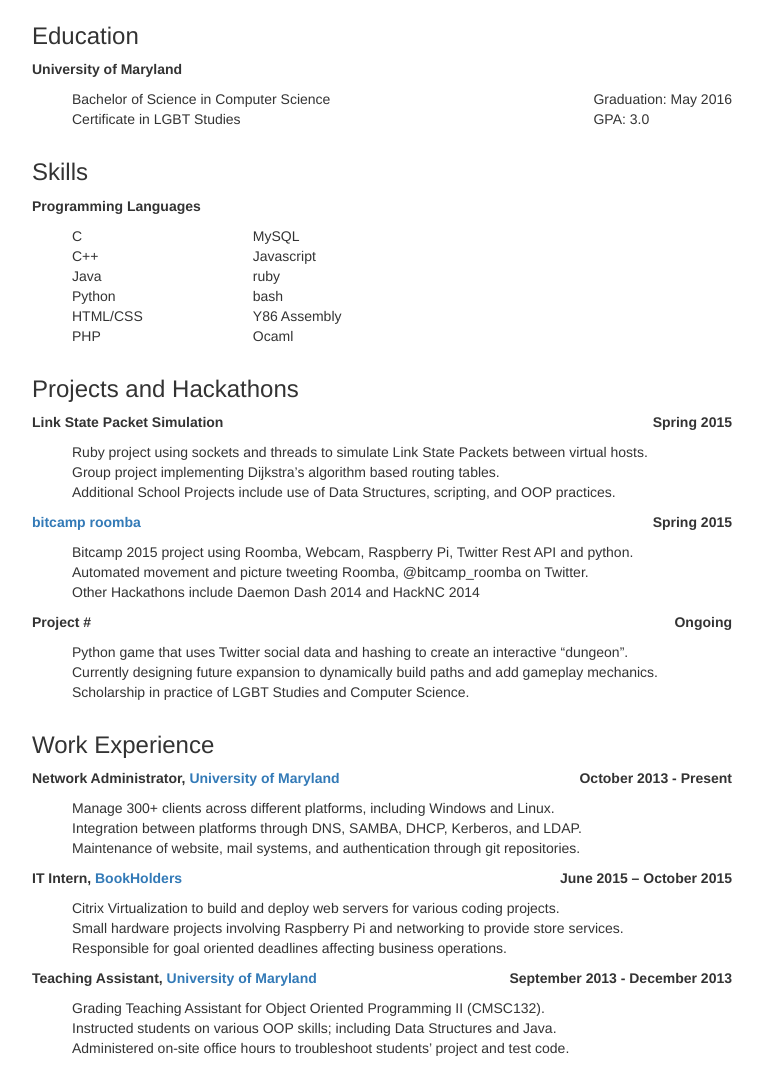
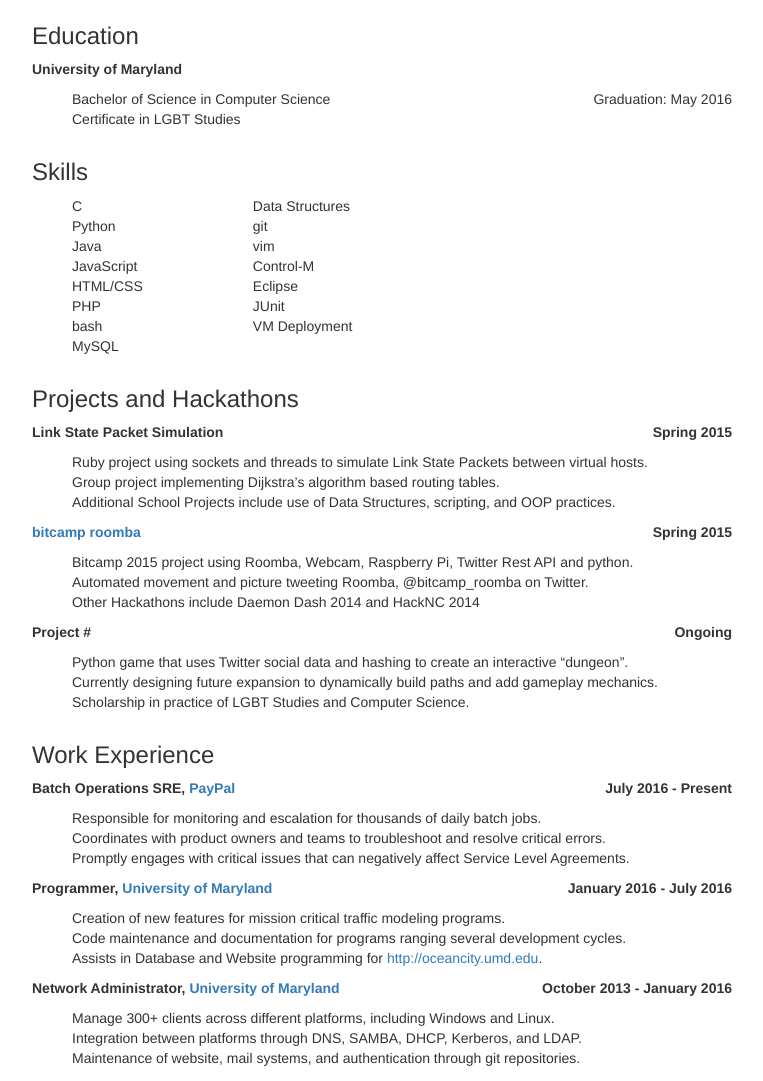
Before and after one commit to drakeling/drakeling.github.io, a plain HTML site: page index.html in a window 1280 px wide. Shown: the part 703-1784 px from the top of the page, without its empty margins (258-1021 px from the left). Drawn offline with Linux system fonts and the light colour scheme.

Commit message:
Updated index.html

```diff
--- a/index.html
+++ b/index.html
@@ -38,8 +38,8 @@
              <a class="dropdown-toggle" data-toggle="dropdown" href="#">
                  <span class="glyphicon glyphicon-save-file"></span>&nbsp;Resume</a>
              <ul class="dropdown-menu">
-                 <li><a href="doc/dmclaugh_resume2015.pdf">View</a></li>
-                 <li><a href="doc/dmclaugh_resume2015.pdf" download>Download</a></li>
+                 <li><a href="doc/dmclaugh_resume2016_2.pdf">View</a></li>
+                 <li><a href="doc/dmclaugh_resume2016_2.pdf" download>Download</a></li>
                  <li><a href="#resume">Web-Version</a></li>
              </ul>
          </li>
@@ -84,7 +84,7 @@
                 <div class="col-xs-0 col-lg-12">
                     <h3>Education</h3>
                     <p class="resumetag">University of Maryland</p>
-                    <span class="resumeright"><p>Graduation: May 2016<br />GPA: 3.0</p></span>
+                    <span class="resumeright"><p>Graduation: May 2016<br /></p></span>
                      <ul>
                         <li class="resumeitem">Bachelor of Science in Computer Science</li>
                         <li class="resumeitem">Certificate in LGBT Studies</li>
@@ -95,25 +95,28 @@
             <div class="row resume">
                 <div class="col-lg-12">
                     <h3>Skills</h3>
-                    <p class="resumetag">Programming Languages</p>
+                    <!-- <p class="resumetag">Programming Languages</p> -->
                     <span style="float: left; margin-right: 5em">
                      <ul>
                         <li class="resumeitem">C</li>
-                        <li class="resumeitem">C++</li>
+                        <li class="resumeitem">Python</li>
                         <li class="resumeitem">Java</li>
-                        <li class="resumeitem">Python</li>
+                        <li class="resumeitem">JavaScript</li>
                         <li class="resumeitem">HTML/CSS</li>
                         <li class="resumeitem">PHP</li>
+                        <li class="resumeitem">bash</li>
+                        <li class="resumeitem">MySQL</li>
                      </ul>
                     </span>
                     <span style="float: left;">
                       <ul>
-                        <li class="resumeitem">MySQL</li>
-                        <li class="resumeitem">Javascript</li>
-                        <li class="resumeitem">ruby</li>
-                        <li class="resumeitem">bash</li>
-                        <li class="resumeitem">Y86 Assembly</li>
-                        <li class="resumeitem">Ocaml</li>
+                        <li class="resumeitem">Data Structures</li>
+                        <li class="resumeitem">git</li>
+                        <li class="resumeitem">vim</li>
+                        <li class="resumeitem">Control-M</li>
+                        <li class="resumeitem">Eclipse</li>
+                        <li class="resumeitem">JUnit</li>
+                        <li class="resumeitem">VM Deployment</li>
                       </ul>
                      </span>
                 </div>
@@ -149,34 +152,34 @@
            <div class="row resume">
                 <div class="col-lg-12">
                     <h3>Work Experience</h3>
+                    <p class="resumetag">Batch Operations SRE, <a href="http://paypal.com">PayPal</a>
+                    <span class="resumeright">July 2016 - Present</p></span>
+                     <ul>
+                        <li class="resumeitem">Responsible for monitoring and escalation for thousands of daily batch jobs.</li>
+                        <li class="resumeitem">Coordinates with product owners and teams to troubleshoot and resolve critical errors.</li>
+                        <li class="resumeitem">Promptly engages with critical issues that can negatively affect Service Level Agreements.</li>
+                     </ul>
+                    <p class="resumetag">Programmer, <a href="http://www.umd.edu">University of Maryland</a>
+                    <span class="resumeright">January 2016 - July 2016</p></span>
+                     <ul>
+                        <li class="resumeitem">Creation of new features for mission critical traffic modeling programs.</li>
+                        <li class="resumeitem">Code maintenance and documentation for programs ranging several development cycles.</li>
+                        <li class="resumeitem">Assists in Database and Website programming for <a href="http://oceancity.umd.edu">http://oceancity.umd.edu</a>.</li>
+                     </ul>
                     <p class="resumetag">Network Administrator, <a href="http://cs.umd.edu">University of Maryland</a>
-                    <span class="resumeright">October 2013 - Present</p></span>
+                    <span class="resumeright">October 2013 - January 2016</p></span>
                      <ul>
                         <li class="resumeitem">Manage 300+ clients across different platforms, including Windows and Linux.</li>
                         <li class="resumeitem">Integration between platforms through DNS, SAMBA, DHCP, Kerberos, and LDAP.</li>
                         <li class="resumeitem">Maintenance of website, mail systems, and authentication through git repositories.</li>
-                     </ul>
-                    <p class="resumetag">IT Intern, <a href="http://www.bookholders.com">BookHolders</a>
-                    <span class="resumeright">June 2015 – October 2015</p></span>
-                     <ul>
-                        <li class="resumeitem">Citrix Virtualization to build and deploy web servers for various coding projects.</li>
-                        <li class="resumeitem">Small hardware projects involving Raspberry Pi and networking to provide store services.</li>
-                        <li class="resumeitem">Responsible for goal oriented deadlines affecting business operations.</li>
-                     </ul>
-                    <p class="resumetag">Teaching Assistant, <a href="http://www.umd.edu">University of Maryland</a>
-                    <span class="resumeright">September 2013 - December 2013</p></span>
-                     <ul>
-                        <li class="resumeitem">Grading Teaching Assistant for Object Oriented Programming II (CMSC132).</li>
-                        <li class="resumeitem">Instructed students on various OOP skills; including Data Structures and Java.</li>
-                        <li class="resumeitem">Administered on-site office hours to troubleshoot students’ project and test code.</li>
                      </ul>
                 </div>
             </div>
 
         </div>
         <div class="col-xs-0 col-sm-0 col-md-2 col-lg-2">
-            <a href="doc/dmclaugh_resume2015.pdf"><span class="glyphicon glyphicon-file"></span>&nbsp;View Resume</a><br />
-            <a href="doc/dmclaugh_resume2015.pdf" download><span class="glyphicon glyphicon-save-file"></span>&nbsp;Download Resume</a>
+            <a href="doc/dmclaugh_resume2016_2.pdf"><span class="glyphicon glyphicon-file"></span>&nbsp;View Resume</a><br />
+            <a href="doc/dmclaugh_resume2016_2.pdf" download><span class="glyphicon glyphicon-save-file"></span>&nbsp;Download Resume</a>
         </div>
     </div>
 
@@ -209,11 +212,11 @@
            <p class="pagebody"><b>Email</b></p>
            <p class="pagebody contact">daniel.a.mclau[at]gmail[dot]com</p>
            <p class="pagebody"><b>Address</b></p>
-           <p class="pagebody contact">4801 Berwyn House Rd<br />College Park, MD &nbsp;20740</p>
-           <p class="pagebody"><b>Twitter</b></p>
-           <p class="pagebody contact"><a href="http://www.twitter.com/_drakeling">@_drakeling</a></p>
+           <p class="pagebody contact">18245 N Pima Rd, #2075<br />Scottsdale, AZ &nbsp;85255</p>
+           <!-- <p class="pagebody"><b>Twitter</b></p>
+           <p class="pagebody contact"><a href="http://www.twitter.com/_drakeling">@_drakeling</a></p> -->
            <p class="pagebody"><b>github</b></p>
-           <p class="pagebody contact">[When I start using it]</p>
+           <p class="pagebody contact"><a href="https://github.com/drakeling">drakeling</a></p>
         </div>
         <div class="col-xs-0 col-sm-0 col-md-2 col-lg-2">
 
```
